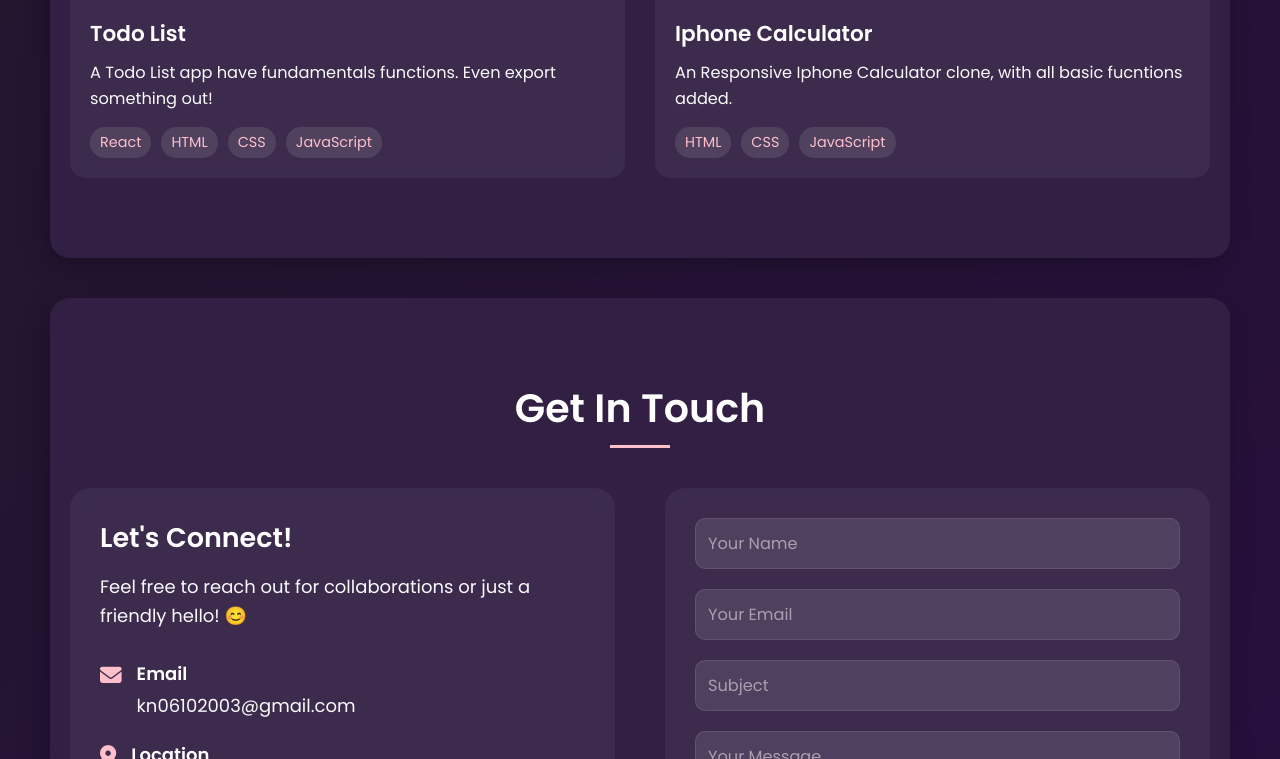
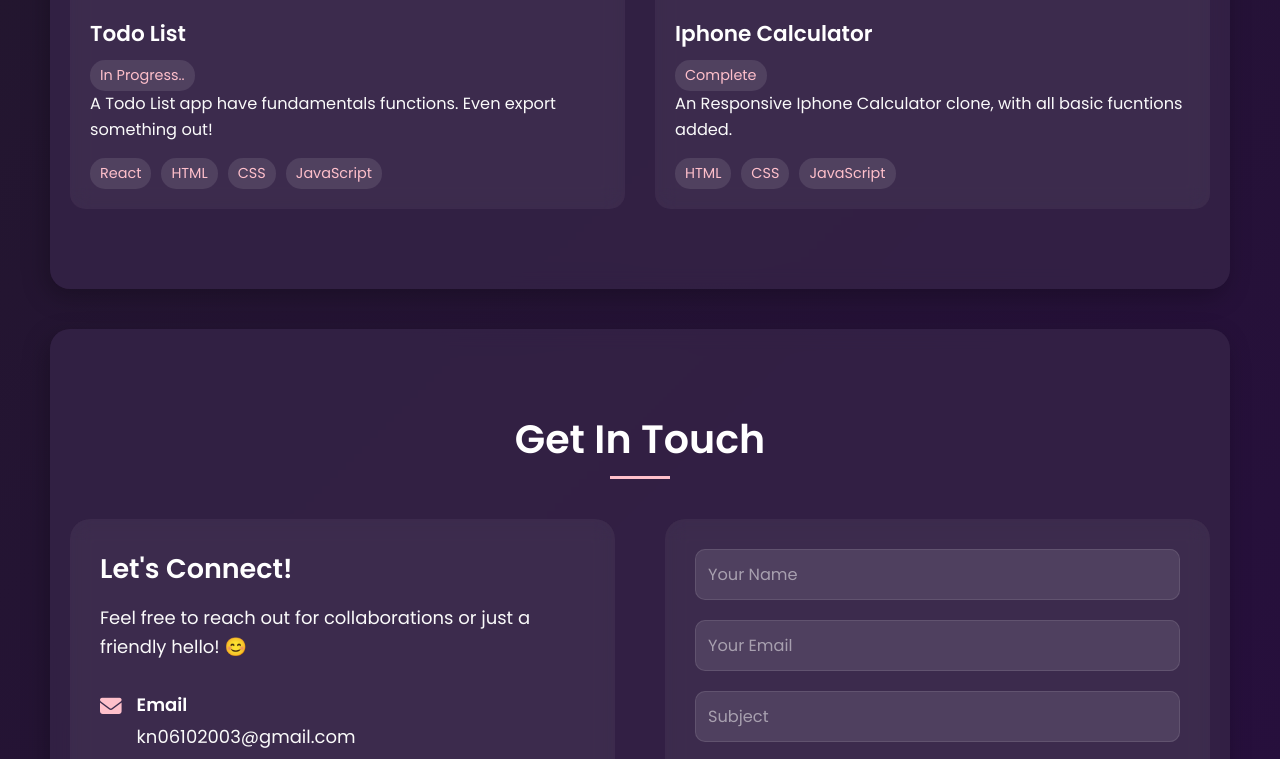
Before and after one commit to kKaii61/Kainowf, a plain HTML site: page index.html in a window 1280 px wide. Shown: the part 2559-3318 px from the top of the page. Drawn offline with Linux system fonts and the light colour scheme.

Commit message:
Update project state

```diff
--- a/index.html
+++ b/index.html
@@ -243,6 +243,9 @@
                 </div>
                 <div class="project-content">
                   <h3 class="project-title">Todo List</h3>
+                  <div class="project-tech">
+                    <span class="text-gray">In Progress..</span>
+                  </div>
                   <p class="project-description">
                     A Todo List app have fundamentals functions. Even export
                     something out!
@@ -281,6 +284,9 @@
                 </div>
                 <div class="project-content">
                   <h3 class="project-title">Iphone Calculator</h3>
+                  <div class="project-tech">
+                    <span class="text-green">Complete</span>
+                  </div>
                   <p class="project-description">
                     An Responsive Iphone Calculator clone, with all basic
                     fucntions added.
```
